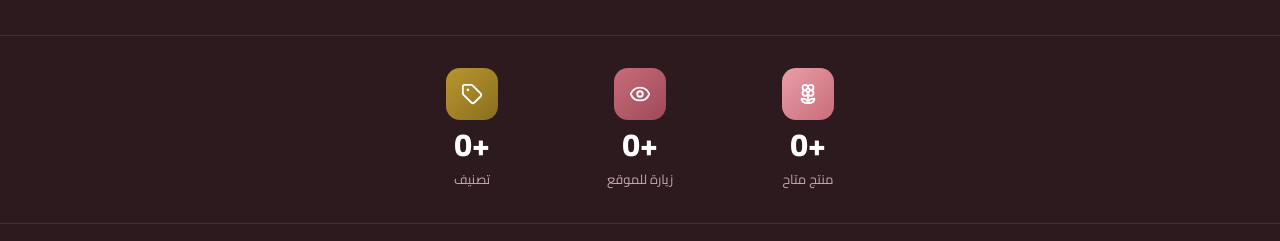
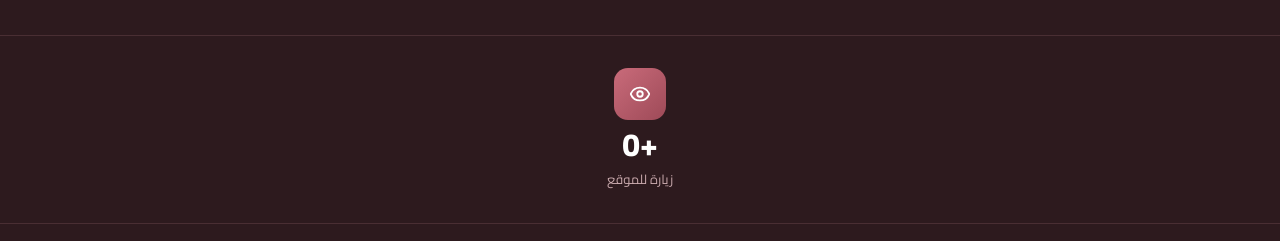
Before and after one commit to mohammadhantouli/ward4u, a React (Vite) app: page / in a window 1280 px wide. Shown: the part 1321-1562 px from the top of the page. Built offline with nearby package versions, Linux system fonts and the light colour scheme; no server answers; the database is empty.

Commit message:
style: remove 'منتج متاح' and 'تصنيف' stats from footer, keep only 'زيارة للموقع'

```diff
--- a/src/components/layout/Footer.jsx
+++ b/src/components/layout/Footer.jsx
@@ -1,6 +1,6 @@
 import { useEffect, useState } from 'react';
 import { Link } from 'react-router-dom';
-import { Phone, Mail, MapPin, Flower2, Eye, Tag } from 'lucide-react';
+import { Phone, Mail, MapPin, Eye } from 'lucide-react';
 import { useLang } from '../../context/LangContext';
 import { supabase } from '../../lib/supabase';
 import wardLogo from '../../assets/logo.png';
@@ -96,25 +96,11 @@ export default function Footer() {
       <div className="footer__stats">
         <div className="container footer__stats-inner">
           <div className="footer__stat">
-            <div className="footer__stat-icon footer__stat-icon--pink">
-              <Flower2 size={22} />
-            </div>
-            <span className="footer__stat-num">+{stats.products}</span>
-            <span className="footer__stat-label">منتج متاح</span>
-          </div>
-          <div className="footer__stat">
             <div className="footer__stat-icon footer__stat-icon--rose">
               <Eye size={22} />
             </div>
             <span className="footer__stat-num">+{stats.visits}</span>
             <span className="footer__stat-label">زيارة للموقع</span>
-          </div>
-          <div className="footer__stat">
-            <div className="footer__stat-icon footer__stat-icon--gold">
-              <Tag size={22} />
-            </div>
-            <span className="footer__stat-num">+{stats.categories}</span>
-            <span className="footer__stat-label">تصنيف</span>
           </div>
         </div>
       </div>
```
